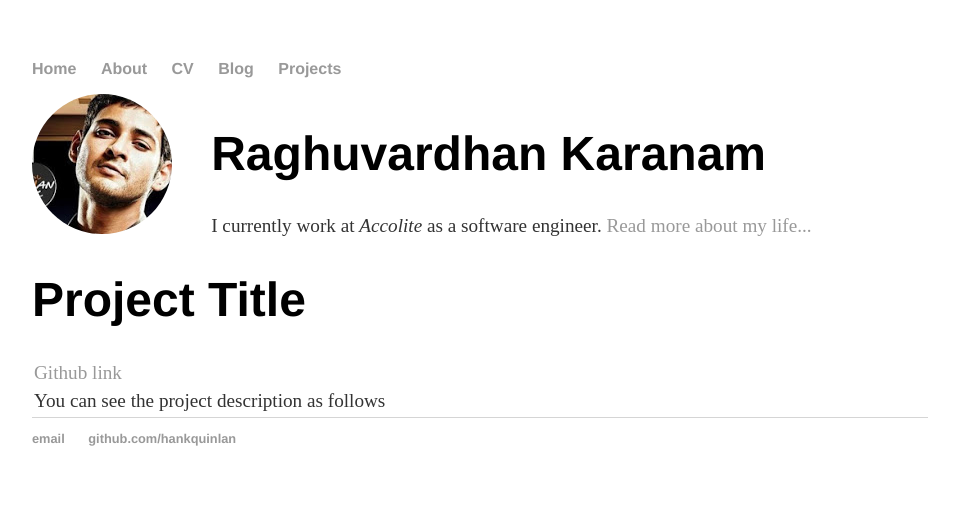
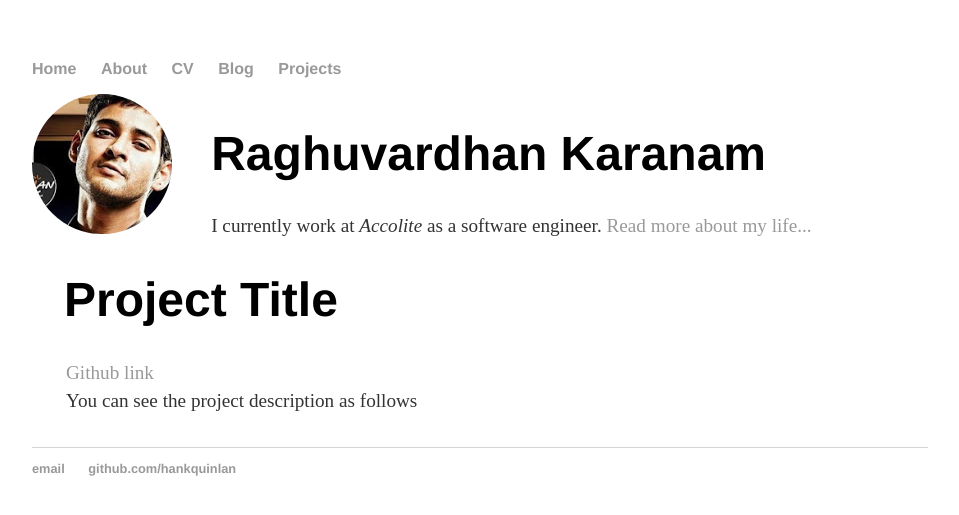
Before and after one commit to raghuvardhan/raghuvardhan.github.io, a Jekyll site: the page built from index.html, in a window 1280 px wide. Shown: the top 515 px of the page, without its empty margins (160-1119 px from the left). Built offline with Jekyll 4.4.1, drawn with Linux system fonts in a browser that asks for light colours.

Commit message:
updating css

```diff
--- a/css/main.css
+++ b/css/main.css
@@ -46,3 +46,6 @@ ul.posts li {
 img {
     border-radius: 50%;
 }
+.projects{
+    margin: 2em;
+}
--- a/index.html
+++ b/index.html
@@ -3,7 +3,7 @@ layout: default
 title: Raghu Karanam, Android developer
 ---
 	<p>I currently work at <em>Accolite</em> as a software engineer. <a href="/about">Read more about my life...</a></p>
-	<div>
+	<div class="projects">
 	<h1>Project Title</h1>
 	<p><a href="link" title="Link">Github link</a></p>
 	<p>You can see the project description as follows</p>
```
